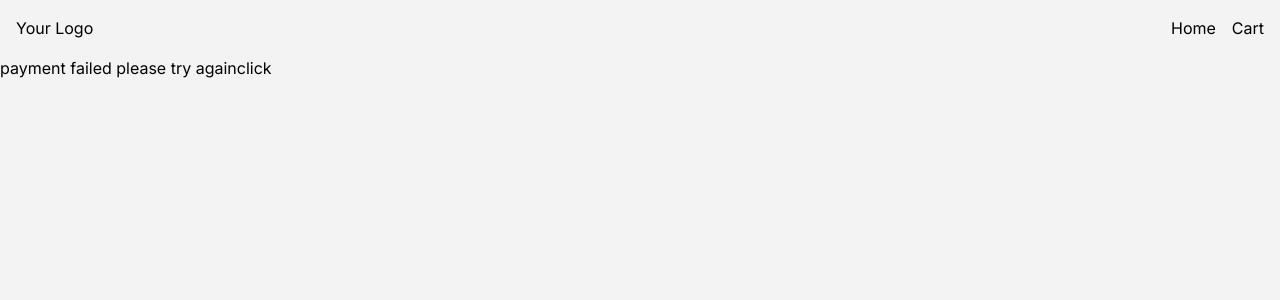
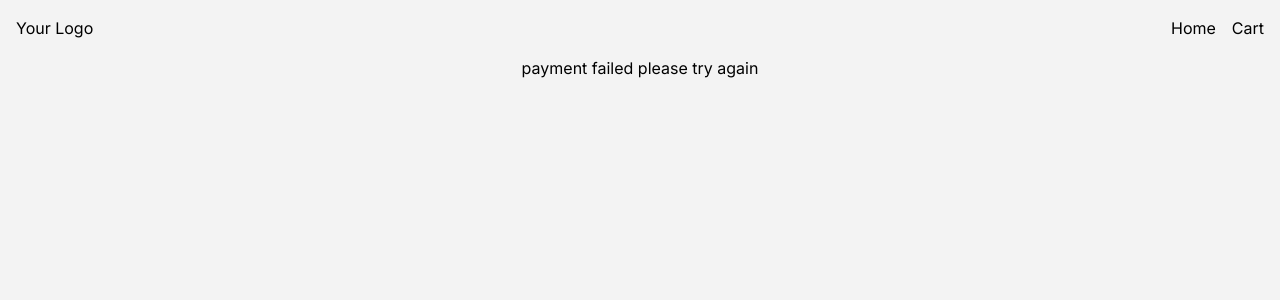
Before and after one commit to bhargavasai227/amazon, a Next.js app: page /cancel in a window 1280 px wide. Shown: the top 300 px of the page. Built offline with nearby package versions, Linux system fonts and the light colour scheme.

Commit message:
cancel page

```diff
--- a/app/cancel/page.tsx
+++ b/app/cancel/page.tsx
@@ -1,8 +1,7 @@
 import Link from "next/link";
 
 export default function Home(){
-    return (<div>
-        payment failed please try again
-        <Link href="/cart">click</Link>
+    return (<div className="flex justify-center content-center">
+      <Link href="/cart">payment failed please try again</Link>
     </div>)
 }
```
